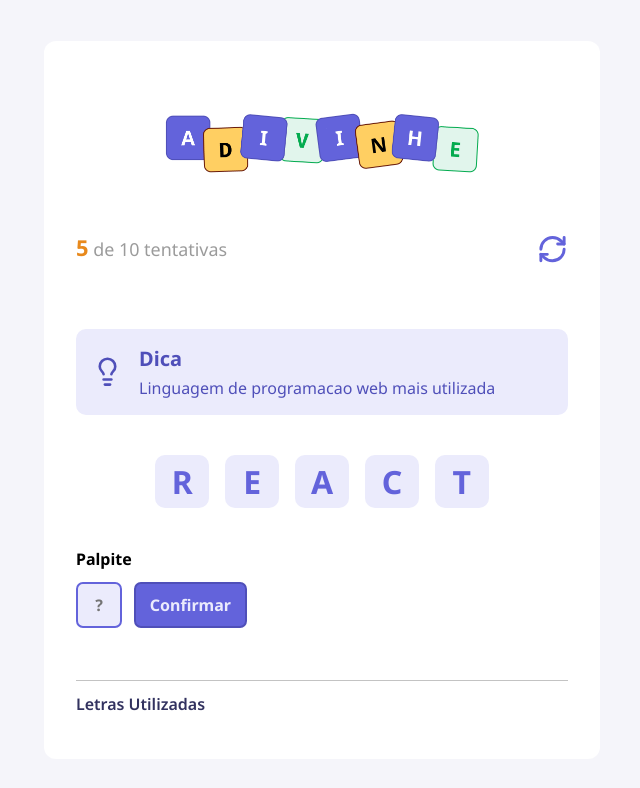
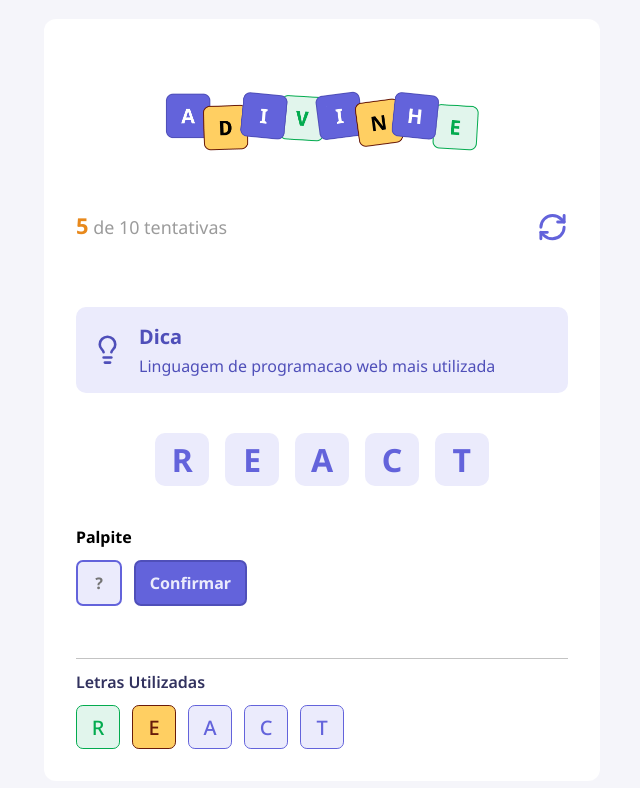
Before and after one commit to Matheus-Souza97/adivinhe, a React (Vite) app: page / in a window 1280 px wide. Shown: the top 788 px of the page, without its empty margins (318-958 px from the left). Built offline with nearby package versions, Linux system fonts and the light colour scheme.

Commit message:
add text color variants"

```diff
--- a/src/components/Letters/index.tsx
+++ b/src/components/Letters/index.tsx
@@ -2,12 +2,14 @@ import styles from "./styles.module.css"
 
 type Props = {
   value?: string
+  size?: "default" | "small"
+  color?: "default" | "correct" | "wrong"
 }
 
 
-export function Letters({value = ""}: Props){
+export function Letters({value = "", size = "default", color = "default"}: Props){
   return(
-    <div className={styles.letters}>
+    <div className={`${styles.letters} ${size === "small" && styles.lettersSmall} ${color === "correct" && styles.lettersCorrect} ${color === "wrong" && styles.lettersWrong}`}>
       <span>{value}</span>
     </div>
   )
--- a/src/components/Letters/styles.module.css
+++ b/src/components/Letters/styles.module.css
@@ -14,3 +14,25 @@
   align-items: center;
   justify-content: center;
 }
+
+.lettersSmall {
+  width: 2.75rem;
+  height: 2.75rem;
+  border-radius: 0.43rem;
+
+  font-size: 1.25rem;
+  font-weight: 500;
+  border: 1px solid #6363db;
+}
+
+.lettersCorrect {
+  background-color: #e1f5ec;
+  border-color: #03ab4f;
+  color: #03ab4f;
+}
+
+.lettersWrong {
+  background-color: #ffcf62;
+  border-color: #691b0a;
+  color: #691b0a;
+}
--- a/src/components/LettersUsed/index.tsx
+++ b/src/components/LettersUsed/index.tsx
@@ -1,9 +1,18 @@
 import styles from "./styles.module.css"
+import { Letters } from "../Letters"
 
 export function LettersUser(){
   return (
     <div className= {styles.lettersUsed}>
       <h5>Letras Utilizadas</h5>
+
+      <div>
+        <Letters value="R" size="small" color="correct"/>
+        <Letters value="E" size="small" color="wrong"/>
+        <Letters value="A" size="small"/>
+        <Letters value="C" size="small"/>
+        <Letters value="T" size="small"/>
+      </div>
     </div>
   )
 }
--- a/src/components/LettersUsed/styles.module.css
+++ b/src/components/LettersUsed/styles.module.css
@@ -10,3 +10,9 @@
   font-weight: 600;
   margin: 0.75rem 0;
 }
+
+.lettersUsed > div {
+  display: flex;
+  gap: 0.75rem;
+  flex-wrap: wrap;
+}
```
